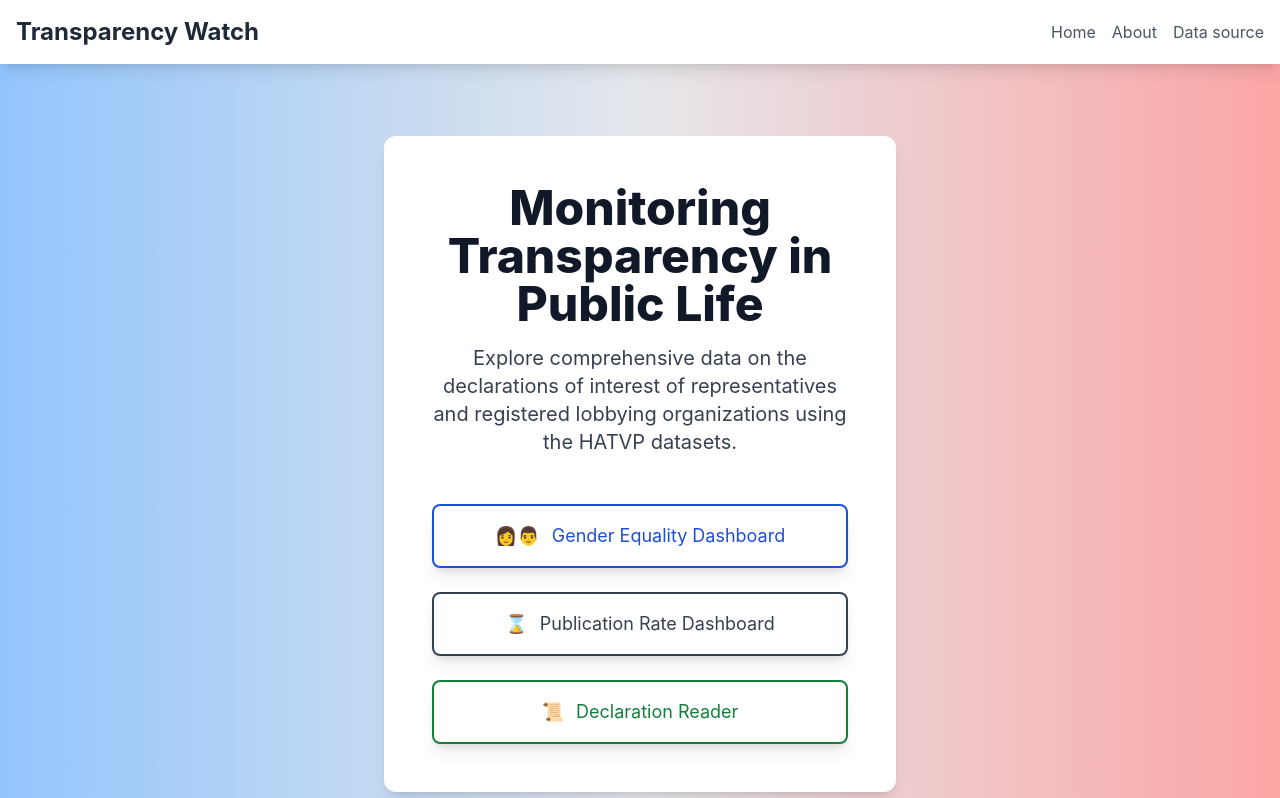
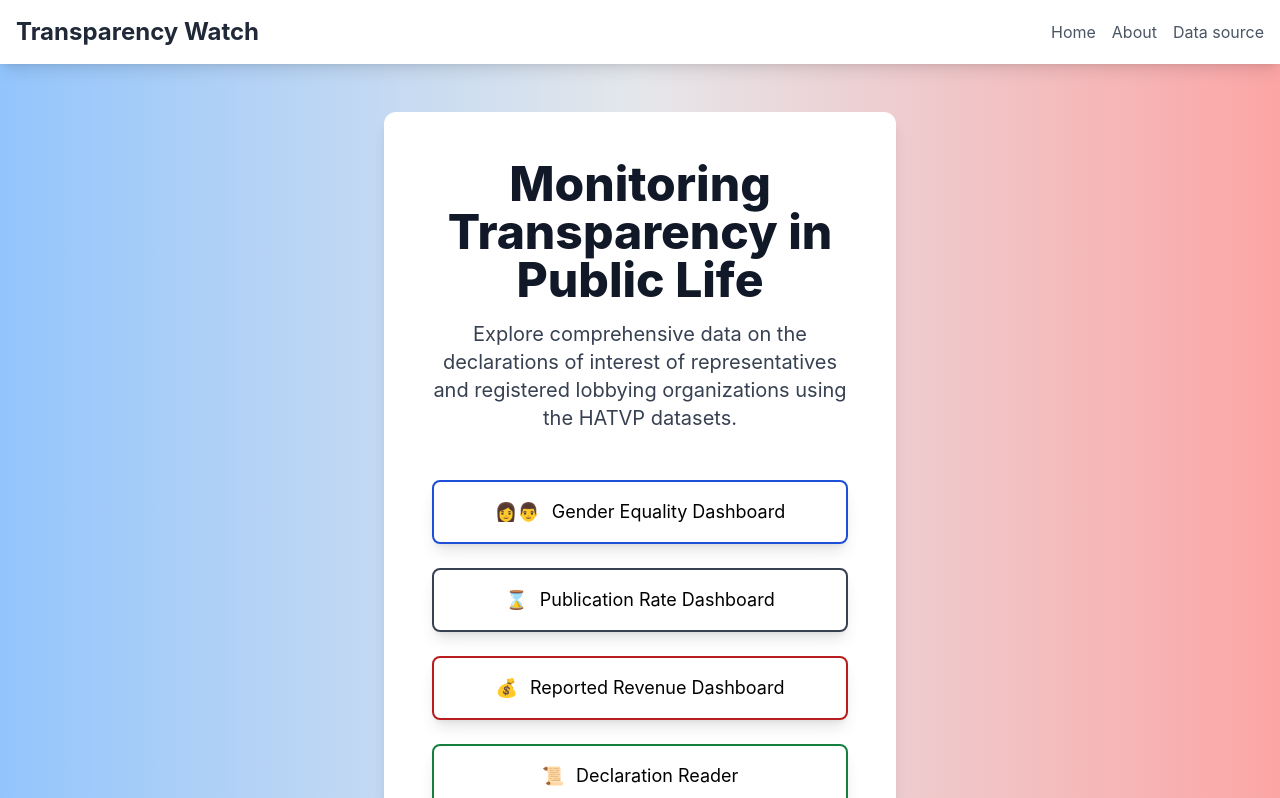
Before and after one commit to louispaulet/hatvp_reactjs_viz, a React (Create React App) app in the folder hatvp_viz/: page / in a window 1280 px wide. Shown: the top 798 px of the page. Built offline with nearby package versions, Linux system fonts and the light colour scheme; what timers would draw is missing.

Commit message:
update homepage

```diff
--- a/hatvp_viz/src/components/Home.js
+++ b/hatvp_viz/src/components/Home.js
@@ -14,15 +14,19 @@ const Home = () => {
 
         <div className="flex flex-col space-y-6">
           {/* Links to plots */}
-          <Link className="border-2 border-blue-700 text-blue-700 text-center py-4 px-8 rounded-lg shadow-lg hover:bg-blue-700 hover:text-white transition duration-300 ease-in-out transform hover:scale-105 flex items-center justify-center space-x-3 text-lg" to="/gender_equality">
+          <Link className="border-2 border-blue-700 text-black text-center py-4 px-8 rounded-lg shadow-lg hover:bg-blue-700 hover:text-white transition duration-300 ease-in-out transform hover:scale-105 flex items-center justify-center space-x-3 text-lg" to="/gender_equality">
             <span role="img" aria-label="gender equality">👩👨</span>
             <span>Gender Equality Dashboard</span>
           </Link>
-          <Link className="border-2 border-gray-700 text-gray-700 text-center py-4 px-8 rounded-lg shadow-lg hover:bg-gray-700 hover:text-white transition duration-300 ease-in-out transform hover:scale-105 flex items-center justify-center space-x-3 text-lg" to="/publication_rate">
+          <Link className="border-2 border-gray-700 text-black text-center py-4 px-8 rounded-lg shadow-lg hover:bg-gray-700 hover:text-white transition duration-300 ease-in-out transform hover:scale-105 flex items-center justify-center space-x-3 text-lg" to="/publication_rate">
             <span role="img" aria-label="publication rate">⌛️</span>
             <span>Publication Rate Dashboard</span>
           </Link>
-          <Link className="border-2 border-green-700 text-green-700 text-center py-4 px-8 rounded-lg shadow-lg hover:bg-green-700 hover:text-white transition duration-300 ease-in-out transform hover:scale-105 flex items-center justify-center space-x-3 text-lg" to="/declaration_reader">
+          <Link className="border-2 border-red-700 text-black text-center py-4 px-8 rounded-lg shadow-lg hover:bg-red-700 hover:text-white transition duration-300 ease-in-out transform hover:scale-105 flex items-center justify-center space-x-3 text-lg" to="/reported_revenue">
+            <span role="img" aria-label="publication rate">💰</span>
+            <span>Reported Revenue Dashboard</span>
+          </Link>
+          <Link className="border-2 border-green-700 text-black text-center py-4 px-8 rounded-lg shadow-lg hover:bg-green-700 hover:text-white transition duration-300 ease-in-out transform hover:scale-105 flex items-center justify-center space-x-3 text-lg" to="/declaration_reader">
             <span role="img" aria-label="declaration reader">📜</span>
             <span>Declaration Reader</span>
           </Link>
```
